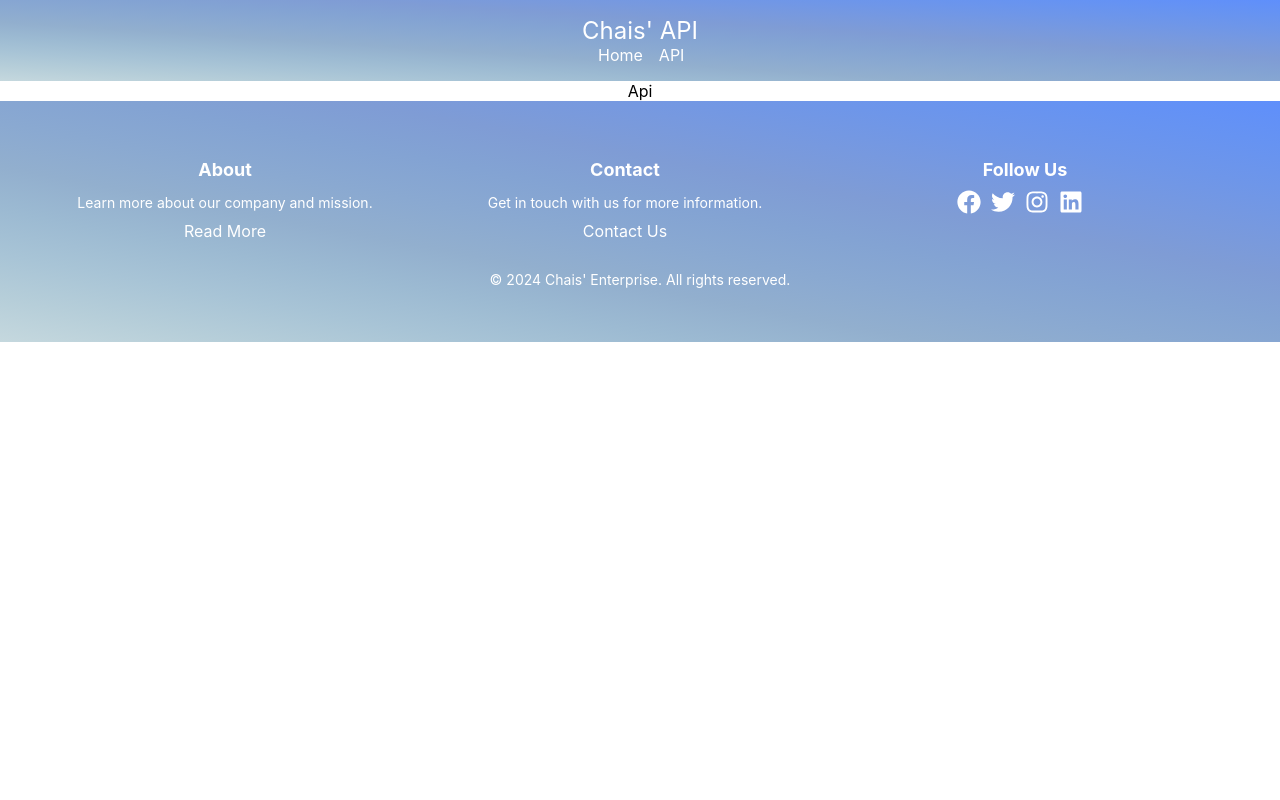
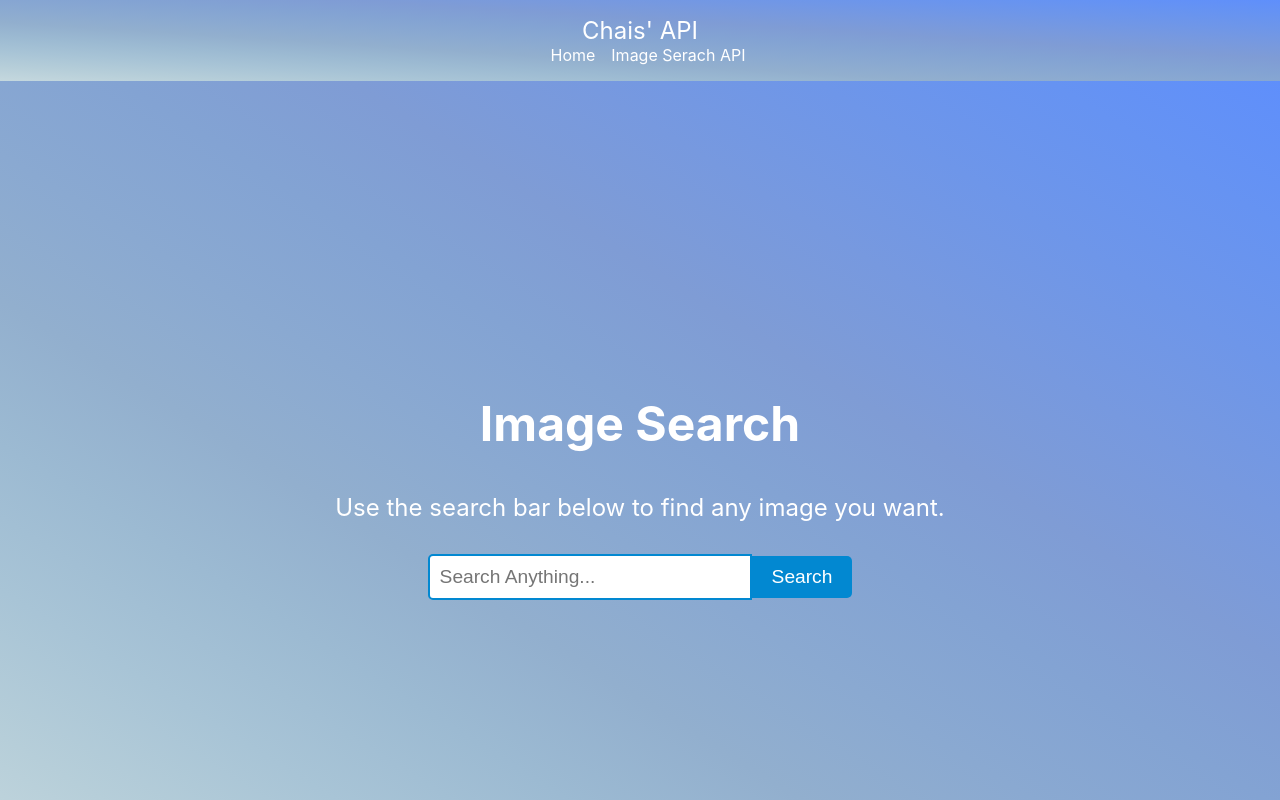
Before and after one commit to ChaisRobinson/SBA-7, a React (Create React App) app: page /api in a window 1280 px wide. Shown: the top 800 px of the page. Built offline with nearby package versions, Linux system fonts and the light colour scheme.

Commit message:
Update: Set up search bar for image serach

```diff
--- a/src/App.css
+++ b/src/App.css
@@ -93,6 +93,59 @@
   font-size: 70px;
  }
 
+ /* Api.css */
+ .api-search-container {
+  display: flex;
+  flex-direction: column;
+  align-items: center;
+  justify-content: center;
+  height: 100vh;
+  background-image: linear-gradient(to right top, #c5d8de, #b6ced9, #a8c4d6, #9cbad2, #92afce, #8aa9d1, #83a3d3, #7f9cd5, #7799df, #6e96e9, #6693f2, #5f8ffb);
+
+  color: #fff;
+  text-align: center;
+}
+
+.title {
+  font-size: 3rem;
+  margin-bottom: 1rem;
+}
+
+.description {
+  font-size: 1.5rem;
+  margin-bottom: 2rem;
+}
+
+.search-bar-wrapper {
+  display: flex;
+  justify-content: center;
+  align-items: center;
+}
+
+.search-input {
+  width: 300px;
+  padding: 10px;
+  font-size: 1.2rem;
+  border: 2px solid #0288d1;
+  border-radius: 5px 0 0 5px;
+  outline: none;
+}
+
+.search-button {
+  padding: 10px 20px;
+  font-size: 1.2rem;
+  background-color: #0288d1;
+  border: none;
+  border-radius: 0 5px 5px 0;
+  color: #fff;
+  cursor: pointer;
+}
+
+.search-button:hover {
+  background-color: #0277bd;
+}
+
+
 /* Footer.css */
 .footer {
   background-image: linear-gradient(to right top, #c5d8de, #b6ced9, #a8c4d6, #9cbad2, #92afce, #8aa9d1, #83a3d3, #7f9cd5, #7799df, #6e96e9, #6693f2, #5f8ffb);
--- a/src/App.js
+++ b/src/App.js
@@ -1,7 +1,7 @@
 import "./App.css";
 import { BrowserRouter as Router, Routes, Route } from "react-router-dom";
 import { ParallaxProvider } from 'react-scroll-parallax';
-import Api from "./pages/Api";
+import ApiSearchBar from "./pages/Api";
 import Homepage from "./pages/Homepage";
 import Navbar from "./components/Navbar";
 import Footer from "./components/Footer";
@@ -14,7 +14,7 @@ function App() {
           <Navbar />
           <Routes>
             <Route path="/" element={<Homepage />} />
-            <Route path="/api" element={<Api />} />
+            <Route path="/api" element={<ApiSearchBar />} />
           </Routes>
           <Footer />
         </div>
--- a/src/components/Navbar.jsx
+++ b/src/components/Navbar.jsx
@@ -31,7 +31,7 @@ const Navbar = () => {
             </li>
             <li className="nav-item">
               <Link className="nav-link" to="/api">
-                API
+                Image Serach API
               </Link>
             </li>
           </ul>
--- a/src/pages/Api.jsx
+++ b/src/pages/Api.jsx
@@ -1,9 +1,24 @@
-import React from 'react'
+import React from "react";
 
-const Api = () => {
+const ApiSearchBar = () => {
   return (
-    <div>Api</div>
-  )
-}
+    <div className="api-search-container">
+      <h1 className="title">Image Search</h1>
+      <p className="description">
+        Use the search bar below to find any image you want.
+      </p>
+      <div className="search-bar-wrapper">
+        <input
+          className="search-input"
+          type="text"
+          placeholder="Search Anything..."
+        />
+        <button type="submit" className="search-button">
+          Search
+        </button>
+      </div>
+    </div>
+  );
+};
 
-export default Api
+export default ApiSearchBar;
```
